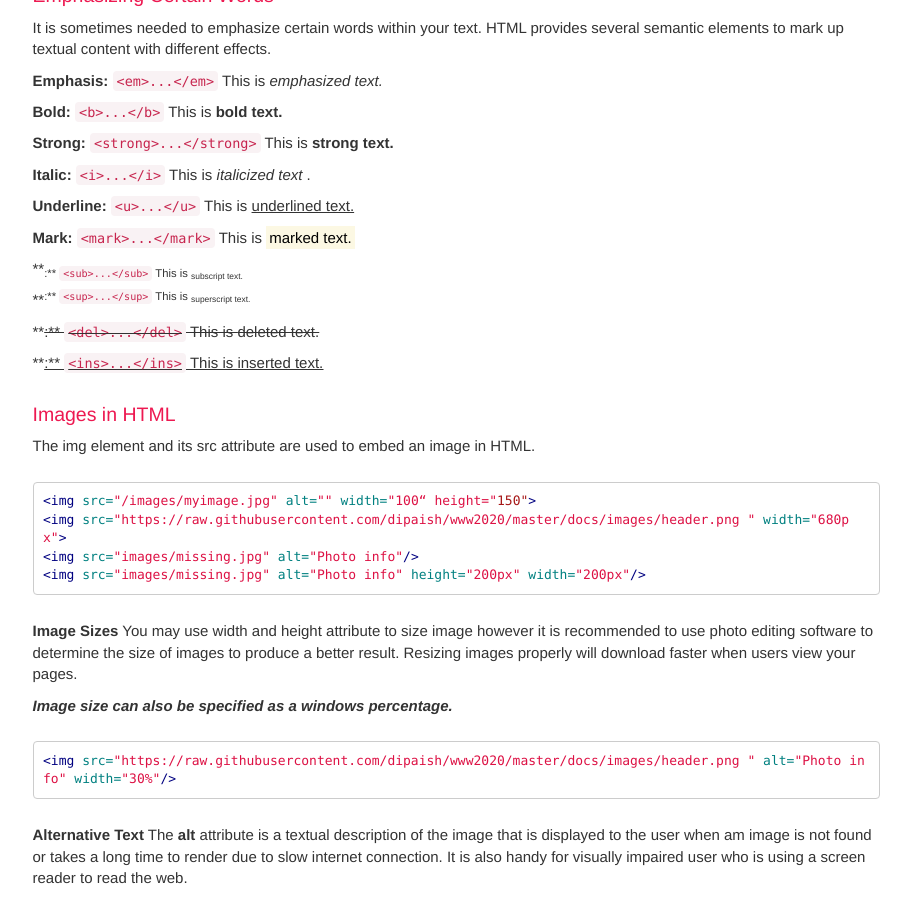
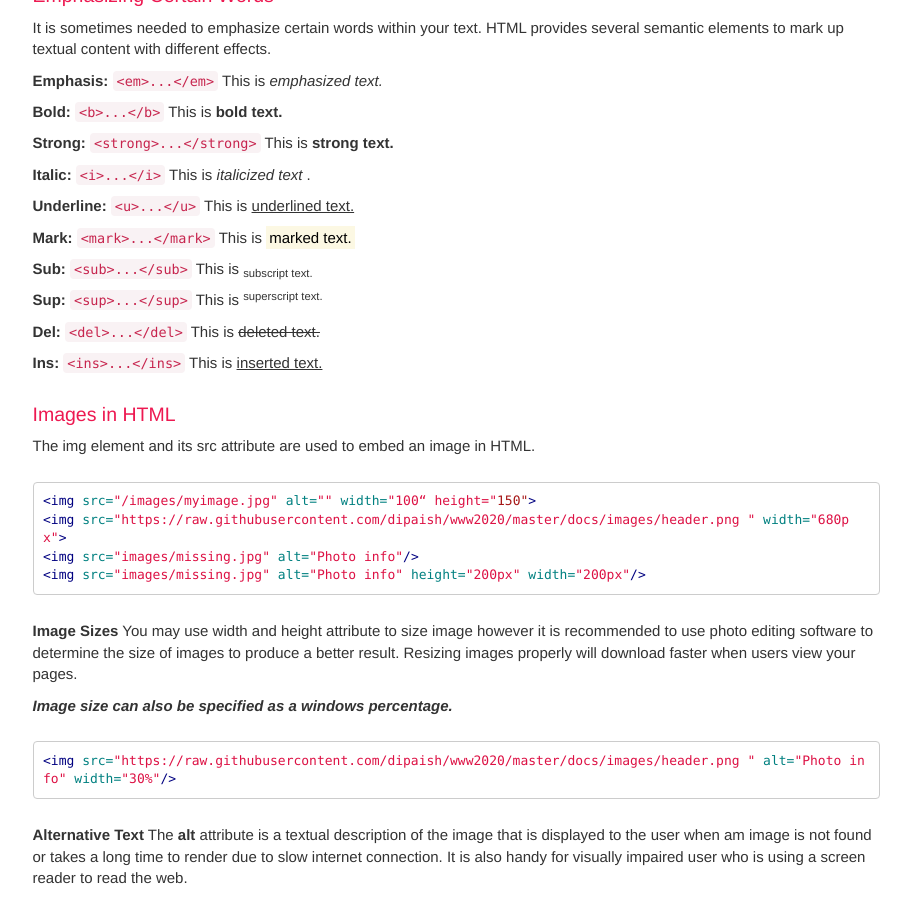
Before and after one commit to dipaish/www23, a Jekyll site: the page built from index.md, in a window 1280 px wide and 900 px high, scrolled down 6467 px. Shown: the whole window, without its empty margins (330-1241 px from the left). Built offline with Jekyll 4.4.1, drawn with Linux system fonts in a browser that asks for light colours; our own code applies the rules of GitHub Pages for plain Markdown files; comment, search, counter and statistics services are not loaded.

Commit message:
minor corrections

````diff
--- a/index.md
+++ b/index.md
@@ -216,13 +216,13 @@ It is sometimes needed to emphasize certain words within your text. HTML provide
 
 **Mark:** ``` <mark>...</mark> ``` This is <mark>marked text.</mark>
 
-**<sub>:** ``` <sub>...</sub> ``` This is <sub>subscript text.</sub>
+**Sub:** ``` <sub>...</sub> ``` This is <sub>subscript text.</sub>
 
-**<sup>:** ``` <sup>...</sup> ``` This is <sub>superscript text.</sub>
+**Sup:** ``` <sup>...</sup> ``` This is <sup>superscript text.</sup>
 
-**<del>:** ``` <del>...</del> ``` This is <del>deleted text.</del>
+**Del:** ``` <del>...</del> ``` This is <del>deleted text.</del>
 
-**<ins>:** ``` <ins>...</ins> ``` This is <ins>inserted text.</ins>
+**Ins:** ``` <ins>...</ins> ``` This is <ins>inserted text.</ins>
 
 ### Images in HTML
 
````
